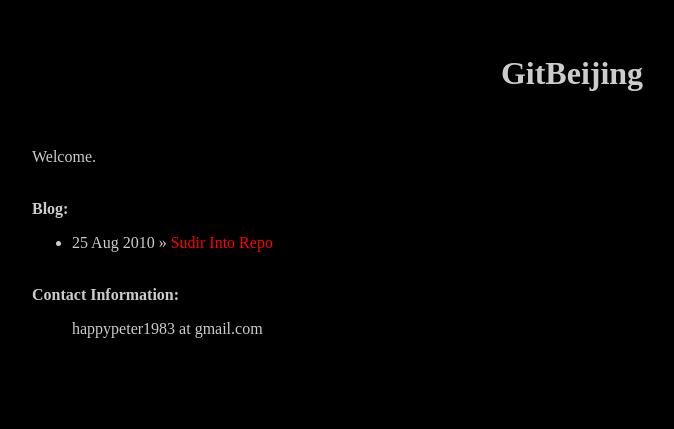
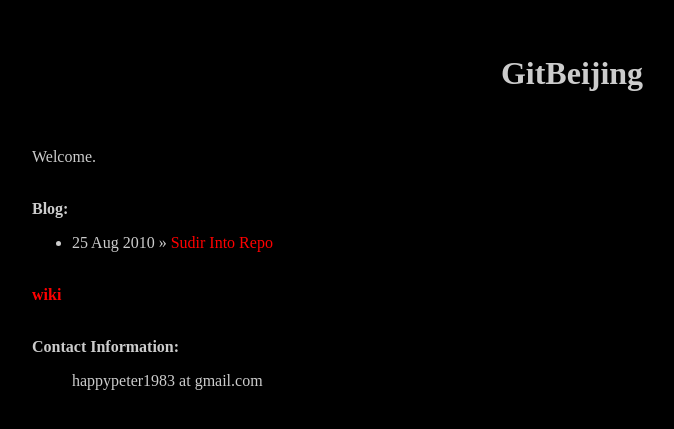
Before and after one commit to happypeter/gitbeijing, a Jekyll site: the page built from index.markdown, in a window 1280 px wide. Shown: the top 429 px of the page, without its empty margins (68-742 px from the left). Built offline with Jekyll 4.4.1, drawn with Linux system fonts in a browser that asks for light colours; Markdown is read by kramdown in place of the engine named in the settings.

Commit message:
add link to wiki

```diff
--- a/index.markdown
+++ b/index.markdown
@@ -15,6 +15,8 @@ Welcome.
     {% endfor %}
   </ul>
 
+<p><br /><b><a href="http://github.com/happypeter/GitBeijing/wiki">wiki</a></b></p>
+
 <p><br /><b>Contact Information:</b></p>
 
 <blockquote>
```
